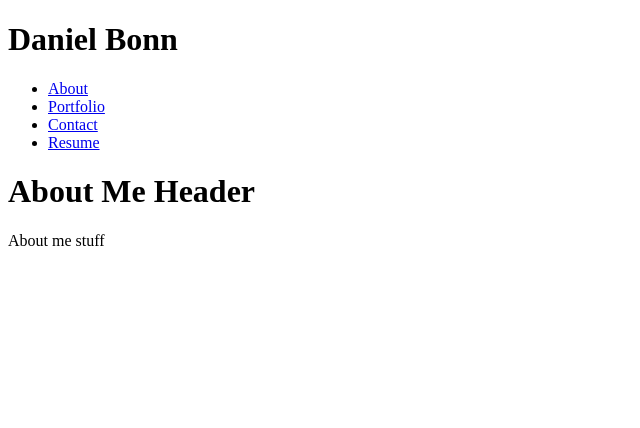
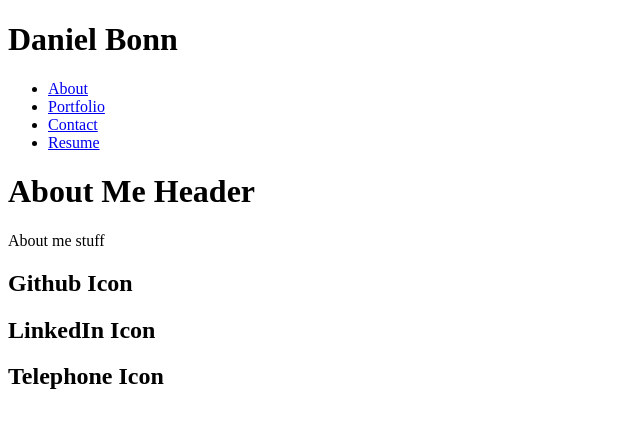
Before and after one commit to DanielTBonn/react-portfolio, a React (Vite) app: page / in a window 1280 px wide. Shown: the top 428 px of the page, without its empty margins (0-640 px from the left). Built offline with nearby package versions, Linux system fonts and the light colour scheme.

Commit message:
added basic func for a footer

```diff
--- a/index.html
+++ b/index.html
@@ -8,6 +8,5 @@
     <body>
         <div id="root"></div>
         <script type="module" src="/src/main.jsx"></script>
-
     </body>
 </html>
--- a/src/App.jsx
+++ b/src/App.jsx
@@ -1,13 +1,17 @@
 import { useState, useEffect } from 'react';
 import Header from './components/Header';
+import Footer from './components/Footer';
 import About from './components/pages/about';
 import Portfolio from './components/pages/portfolio';
 import Contact from './components/pages/contact';
 import Resume from './components/pages/resume';
 
+// Main App that will handle page changes and other app logic
 function App() {
+    // use state for currentPage
     const [currentPage, setCurrentPage] = useState('About');
 
+    // allows us to render a page depending on what the currentPage is set as
     const renderPage = () => {
         if (currentPage === 'About'){
             return <About />
@@ -22,12 +26,14 @@
 
     };
 
+    // accesses currentPage useState to change it to the current desired page
     const handlePageChange = (page) => setCurrentPage(page);
 
     return (
         <div>
             <Header currentPage={currentPage} handlePageChange={handlePageChange}/>
             <main className="main-page">{renderPage()}</main>
+            <Footer />
         </div>
     );
 }
--- a/src/components/Footer.jsx
+++ b/src/components/Footer.jsx
@@ -0,0 +1,9 @@
+export default function Footer() {
+    return (
+        <footer>
+            <h2>Github Icon</h2>
+            <h2>LinkedIn Icon</h2>
+            <h2>Telephone Icon</h2>
+        </footer>
+    );
+}
```
Also changed, not shown: test.js (deleted, +0 -8 lines). Lines whose indentation alone changed are shown as unchanged.
